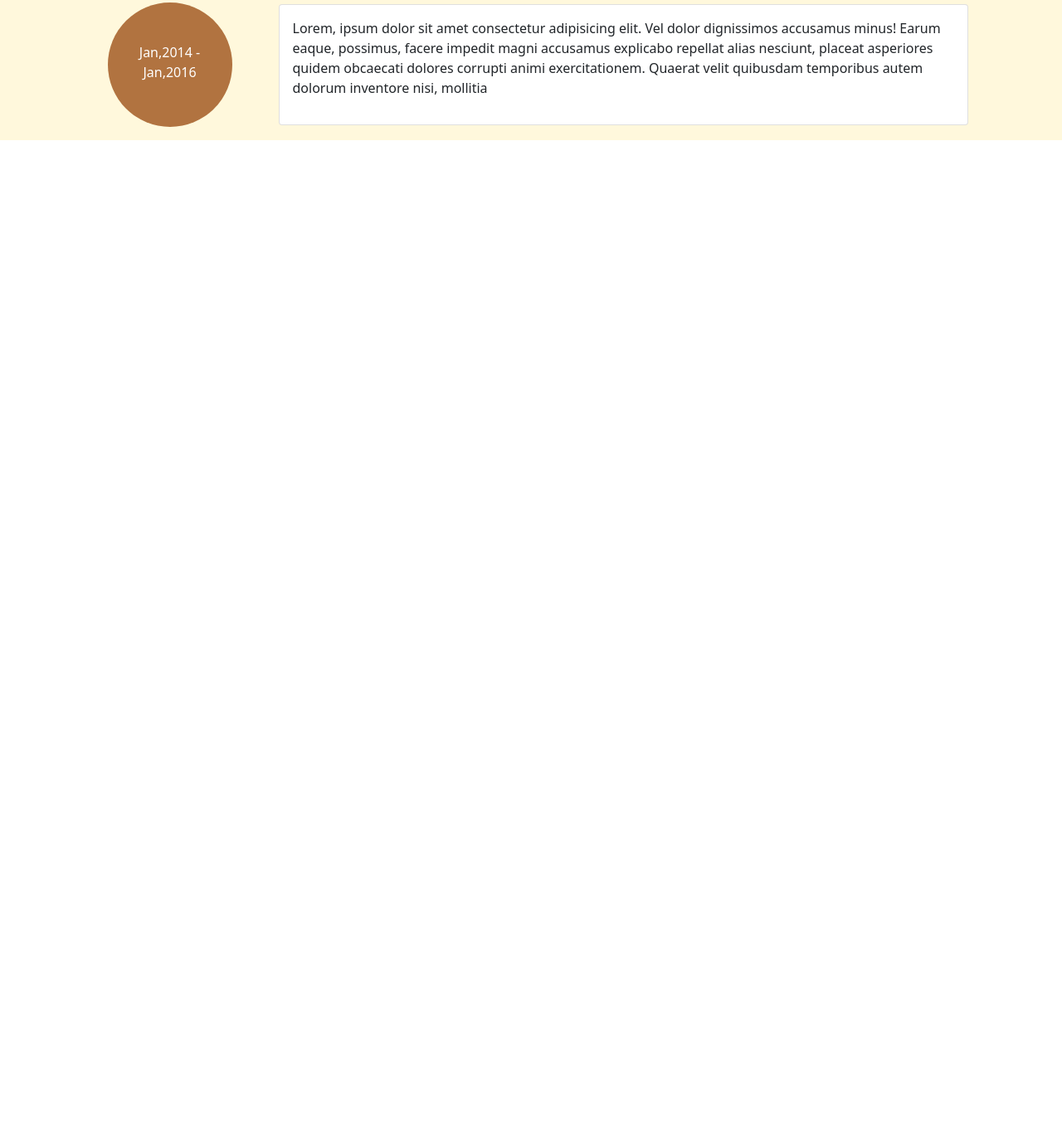
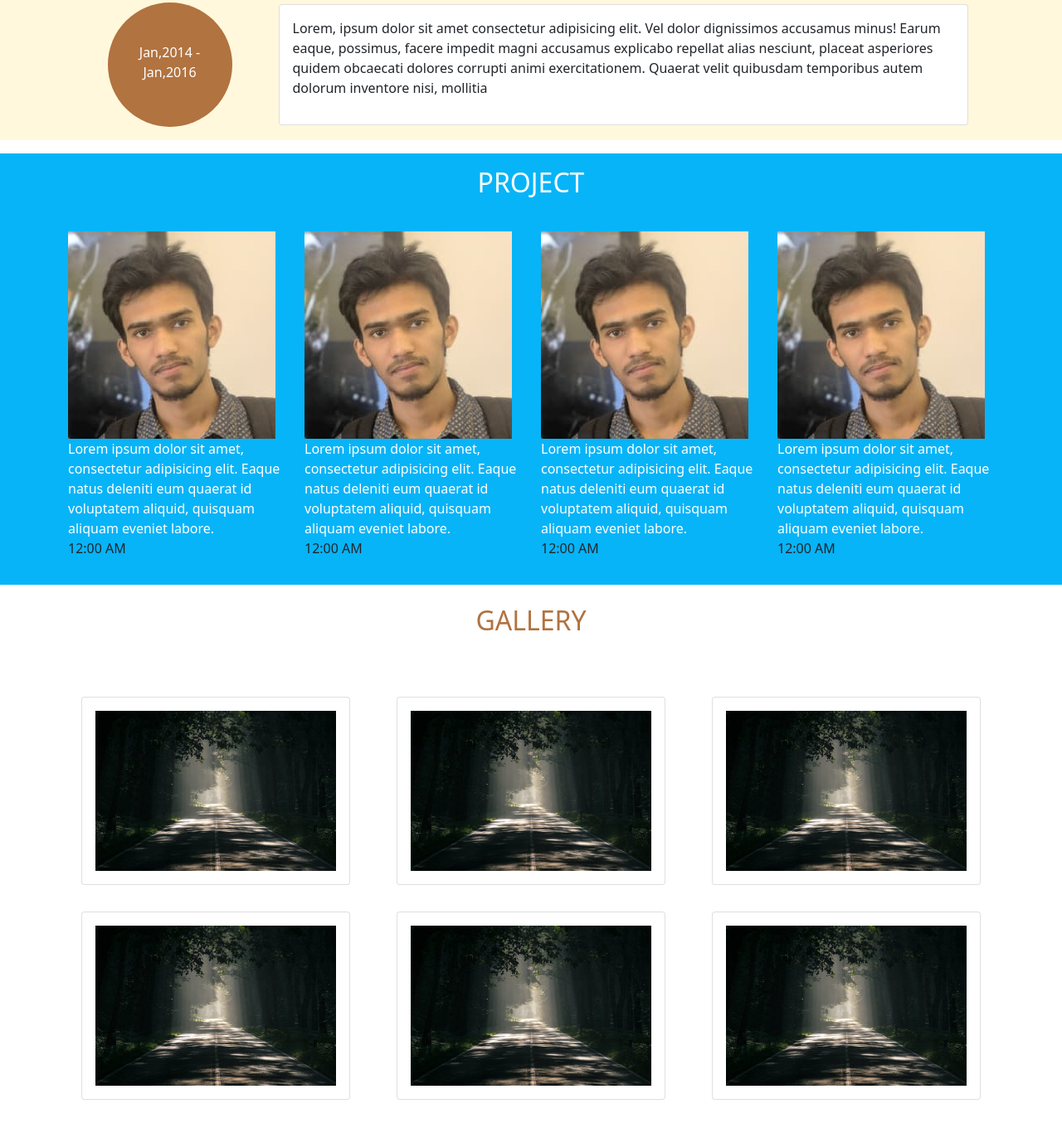
Before and after one commit to moh-sagor/Portfolio-Project, a plain HTML site: page index.html in a window 1280 px wide. Shown: the part 1641-3007 px from the top of the page at 83% size. Before the commit the page ends 1826 px from the top, so only its background shows below. Drawn offline with nearby package versions, Linux system fonts and the light colour scheme.

Commit message:
Gallery Section

```diff
--- a/CSS/style.css
+++ b/CSS/style.css
@@ -34,7 +34,10 @@ body{
     border-radius:50%;
 
 }
-
+.project-container{
+    background-color:rgb(7, 180, 248);
+    text-decoration: none !important;
+}
 
 @media (min-width: 300px) {
     .navbar-container img{
--- a/index.html
+++ b/index.html
@@ -153,10 +153,109 @@
 
                 </div>
             </div>
+        </div>
+    </div>
 
+
+    <!-- PROJECT SECTION  -->
+
+    <div class="project-container" id="PROJECT">
+        <div class="container">
+            <div class="row py-3">
+                <div class="col">
+                    <h2 class="text-white font-weight-bolder text-center">PROJECT</h2>
+                </div>
+
+            </div>
+            <div class="row py-3">
+                <div class="col-md-3">
+                    <img src="/image/sagor.jpg" class="img-fluid" alt="Card1">
+                    <a href="" class="nounderline text-white text-decoration-none">Lorem ipsum dolor sit amet,
+                        consectetur adipisicing elit. Eaque natus deleniti eum quaerat id voluptatem aliquid, quisquam
+                        aliquam eveniet labore.</a>
+                    <p>12:00 AM</p>
+                </div>
+                <div class="col-md-3">
+                    <img src="/image/sagor.jpg" class="img-fluid" alt="Card2">
+                    <a href="" class="text-white text-decoration-none">Lorem ipsum dolor sit amet, consectetur
+                        adipisicing elit. Eaque natus deleniti eum quaerat id voluptatem aliquid, quisquam aliquam
+                        eveniet labore.</a>
+                    <p>12:00 AM</p>
+                </div>
+                <div class="col-md-3">
+                    <img src="/image/sagor.jpg" class="img-fluid" alt="Card3">
+                    <a href="" class="text-white text-decoration-none">Lorem ipsum dolor sit amet, consectetur
+                        adipisicing elit. Eaque natus deleniti eum quaerat id voluptatem aliquid, quisquam aliquam
+                        eveniet labore.</a>
+                    <p>12:00 AM</p>
+                </div>
+                <div class="col-md-3">
+                    <img src="/image/sagor.jpg" class="img-fluid" alt="Card4">
+                    <a href="" class="text-white text-decoration-none">Lorem ipsum dolor sit amet, consectetur
+                        adipisicing elit. Eaque natus deleniti eum quaerat id voluptatem aliquid, quisquam aliquam
+                        eveniet labore.</a>
+                    <p>12:00 AM</p>
+                </div>
+            </div>
         </div>
 
+    </div>
 
+    <!-- GALLERY SECTION  -->
+    <div class="gallery-container" id="GALLERY">
+        <div class="container">
+            <div class="row py-4">
+                <div class="col">
+                    <h2 class="bg-redtype-color font-weight-bolder text-center">GALLERY<h2>
+                </div>
+            </div>
+            <div class="row py-4">
+                <div class="col-md-4">
+                    <div class="card m-3">
+                        <div class="card-body">
+                            <img src="/image/flower.jpg" class="img-fluid" alt="image">
+                        </div>
+                    </div>
+                </div>
+                <div class="col-md-4">
+                    <div class="card m-3">
+                        <div class="card-body">
+                            <img src="/image/flower.jpg" class="img-fluid" alt="image">
+                        </div>
+                    </div>
+                </div>
+                <div class="col-md-4">
+                    <div class="card m-3">
+                        <div class="card-body">
+                            <img src="/image/flower.jpg" class="img-fluid" alt="image">
+                        </div>
+                    </div>
+                </div>
+                <div class="col-md-4">
+                    <div class="card m-3">
+                        <div class="card-body">
+                            <img src="/image/flower.jpg" class="img-fluid" alt="image">
+                        </div>
+                    </div>
+                </div>
+
+                <div class="col-md-4">
+                    <div class="card m-3">
+                        <div class="card-body">
+                            <img src="/image/flower.jpg" class="img-fluid" alt="image">
+                        </div>
+                    </div>
+                </div>
+
+                <div class="col-md-4">
+                    <div class="card m-3">
+                        <div class="card-body">
+                            <img src="/image/flower.jpg" class="img-fluid" alt="image">
+                        </div>
+                    </div>
+                </div>
+            </div>
+        </div>
     </div>
 
 
```
Also changed, not shown: image/flower.jpg (added).
